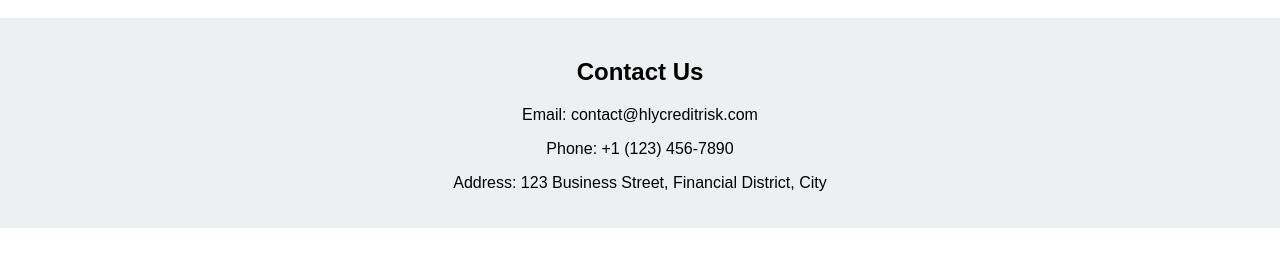
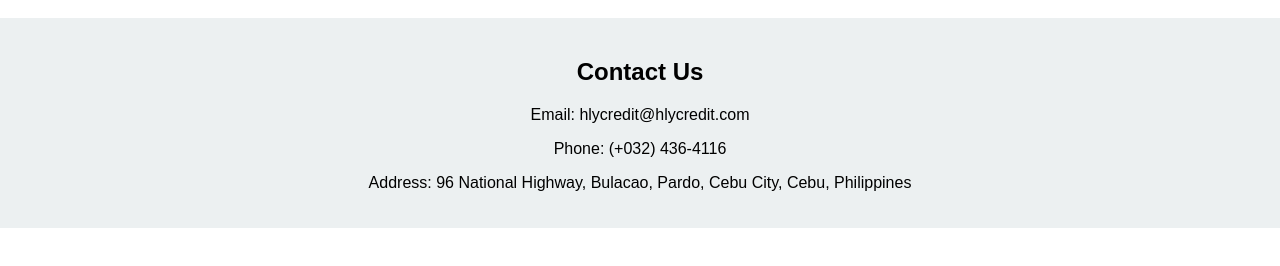
Before and after one commit to Nonperishable69/HLY-Company-website, a plain HTML site: page index.html in a window 1280 px wide. Shown: the part 282-548 px from the top of the page. Drawn offline with Linux system fonts and the light colour scheme.

Commit message:
Update index.html

```diff
--- a/index.html
+++ b/index.html
@@ -41,9 +41,9 @@
     </div>
     <div class="contact">
         <h2>Contact Us</h2>
-        <p>Email: contact@hlycreditrisk.com</p>
-        <p>Phone: +1 (123) 456-7890</p>
-        <p>Address: 123 Business Street, Financial District, City</p>
+        <p>Email: hlycredit@hlycredit.com</p>
+        <p>Phone: (+032) 436-4116</p>
+        <p>Address: 96 National Highway, Bulacao, Pardo, Cebu City, Cebu, Philippines</p>
     </div>
 </body>
 </html>
```
